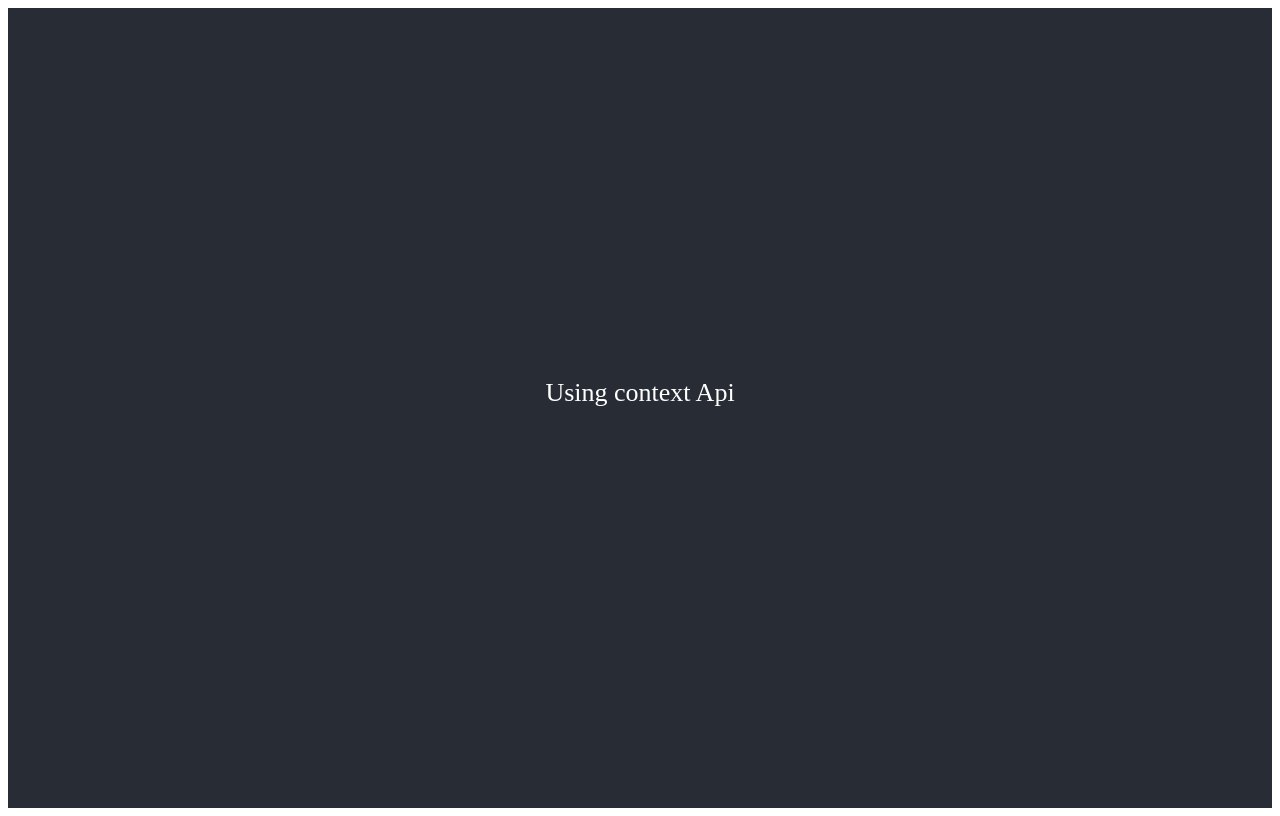
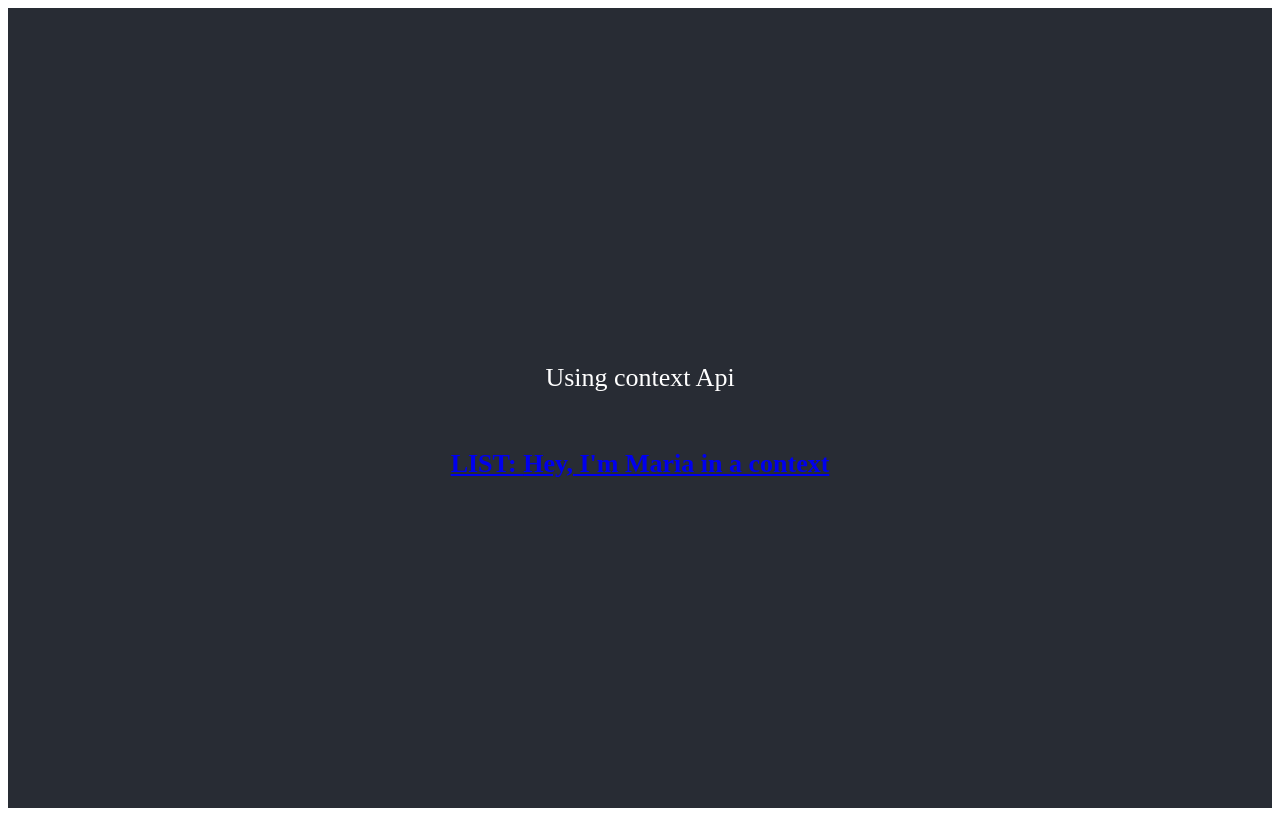
Before and after one commit to dattebayorob/react-context, a React (Create React App) app: page /maria in a window 1280 px wide. Built offline with nearby package versions, Linux system fonts and the light colour scheme.

Commit message:
ContextRoute, and routes inside components

```diff
--- a/src/app/context/WrapedContext.jsx
+++ b/src/app/context/WrapedContext.jsx
@@ -1,9 +1,8 @@
-import React from 'react'
+import React from 'react';
 
 export const WrapedContext = ({contexts, children}) => {
 
     let wrapedContexts = {}
-
     contexts.forEach((Ctx, i) => {
         if(i === 0){
             wrapedContexts = (<Ctx key={i}>{children}</Ctx>)
@@ -13,7 +12,3 @@ export const WrapedContext = ({contexts, children}) => {
     })
     return wrapedContexts
 }
-
-export default ({children, contexts}) => <WrapedContext {...{ contexts }}>
-                                            {children}
-                                        </WrapedContext>
--- a/src/app/routes/index.jsx
+++ b/src/app/routes/index.jsx
@@ -1,22 +1,25 @@
 import React from 'react';
-import { BrowserRouter as Router, Redirect, Route, Switch } from 'react-router-dom';
+import { BrowserRouter as Router, Route, Switch } from 'react-router-dom';
 import AllComponentes from '../../components/AllComponentes';
+import { JoseComponent } from '../../components/JoseComponent';
+import { Maria } from '../../views/Maria';
 import { JoaoCtx } from '../context/Joao';
+import { JoaquimCtx } from '../context/Joaquim';
 import { JoseCtx } from '../context/jose';
+import { MadalenaCtx } from '../context/Madalena';
 import { MariaCtx } from '../context/Maria';
-import WrapedContext from '../context/WrapedContext';
-import { MadalenaCtx } from '../context/Madalena';
-import { JoaquimCtx } from '../context/Joaquim';
-import JoseComponent from '../../components/JoseComponent';
+import { WrapedContext } from '../context/WrapedContext';
 
+const ContextRoute = ({contexts, ...props}) => <WrapedContext {...{contexts}}>
+                                                    <Route {...props} />
+                                                </WrapedContext>
 
 export const Routes = () => (
     <Router>
         <Switch>
-            <WrapedContext contexts={[JoseCtx, JoaoCtx, MariaCtx, MadalenaCtx, JoaquimCtx]}>
-                <Route path="/jose" component={JoseComponent} />
-                <Route exact path="/contexts" component={AllComponentes} />
-            </WrapedContext>
+            <ContextRoute exact path="/jose" component={JoseComponent} contexts={[ JoseCtx ]}/>
+            <ContextRoute path="/contexts" component={AllComponentes} contexts={[ JoseCtx, JoaoCtx, MariaCtx, MadalenaCtx, JoaquimCtx ]} />
+            <ContextRoute path="/maria" component={Maria} contexts={[ MariaCtx ]} />
         </Switch>
     </Router>
 )
--- a/src/components/JoseComponent.jsx
+++ b/src/components/JoseComponent.jsx
@@ -2,7 +2,7 @@ import React, {useContext} from 'react'
 import { Link } from 'react-router-dom'
 import { JoseContext } from '../app/context/jose';
 
-export default props => {
+export const JoseComponent = props => {
     const jose = useContext(JoseContext)
 
     return (
--- /dev/null
+++ b/src/views/Maria.jsx
@@ -0,0 +1,14 @@
+import React from 'react';
+import { Route, Switch } from 'react-router-dom';
+import MariaForm from './MariaForm';
+import MariaList from './MariaList';
+
+export const Maria = props => {
+    return (
+        <Switch>
+            <Route exact path={`${props.match.path}/`} component={MariaList}/>
+            <Route path={`${props.match.path}/form`} component={MariaForm}/>
+        </Switch>
+    )
+
+}
--- /dev/null
+++ b/src/views/MariaForm.jsx
@@ -0,0 +1,20 @@
+import React from 'react';
+import { Link } from 'react-router-dom'
+import { MariaContext } from '../app/context/Maria';
+
+export const MariaForm = props => {
+    return (
+        <strong>
+            <Link to="/maria/">
+                FORM: {props.msg}
+            </Link>
+        </strong>
+    )
+
+}
+
+export default props => <MariaContext.Consumer>
+                                {
+                                    (ctx) => <MariaForm {...props} {...ctx}/>
+                                }
+                        </MariaContext.Consumer>
--- /dev/null
+++ b/src/views/MariaList.jsx
@@ -0,0 +1,19 @@
+import React from 'react'
+import { Link } from 'react-router-dom'
+import { MariaContext } from '../app/context/Maria';
+
+export const MariaList = props => {
+    return (
+        <strong>
+            <Link to="/maria/form">
+                LIST: {props.msg}
+            </Link>
+        </strong>)
+
+}
+
+export default props => <MariaContext.Consumer>
+                                {
+                                    (ctx) => <MariaList {...props} {...ctx}/>
+                                }
+                        </MariaContext.Consumer>
```
